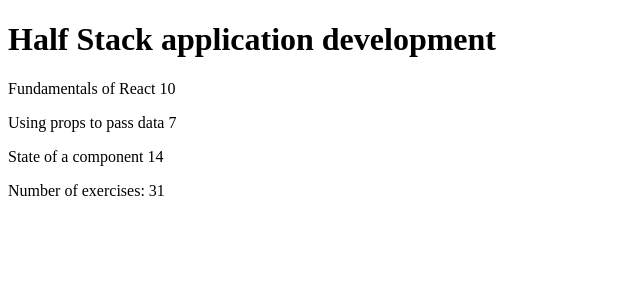
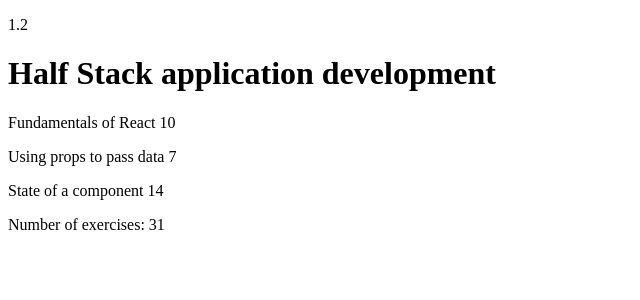
Before and after one commit to natkins23/courseinfo, a React (Create React App) app: page / in a window 1280 px wide. Shown: the top 300 px of the page, without its empty margins (0-640 px from the left). Built offline with nearby package versions, Linux system fonts and the light colour scheme.

Commit message:
1.2 done

```diff
--- a/src/App.js
+++ b/src/App.js
@@ -1,26 +1,30 @@
 import React from 'react'
 
+const Part = (props) => {
 
+  return (
+    <div>
+<p>{props.part} {props.exercises}</p>
+</div>
+  )
+}
 
 const Header = (props) => {
 
   return (
+    <>
+  <p>1.2</p>
 <h1>{props.course}</h1>
+</>
   )
 }
 const Content = (props) => {
 
   return (
 <div>
-  <p>
-  {props.part1}  {props.exercises1}
-  </p>
-  <p>
-  {props.part2}  {props.exercises2}
-  </p>
-  <p>
-  {props.part3}  {props.exercises3}
-  </p>
+  <Part part = {props.part1}  exercises = {props.exercises1} />
+  <Part part = {props.part2}  exercises = {props.exercises2} />
+  <Part part = {props.part3}  exercises = {props.exercises3} />
   </div>
   )
 }
@@ -31,6 +35,8 @@
 <div>Number of exercises: {props.sum}</div>
   )
 }
+
+
 
 
 
```
